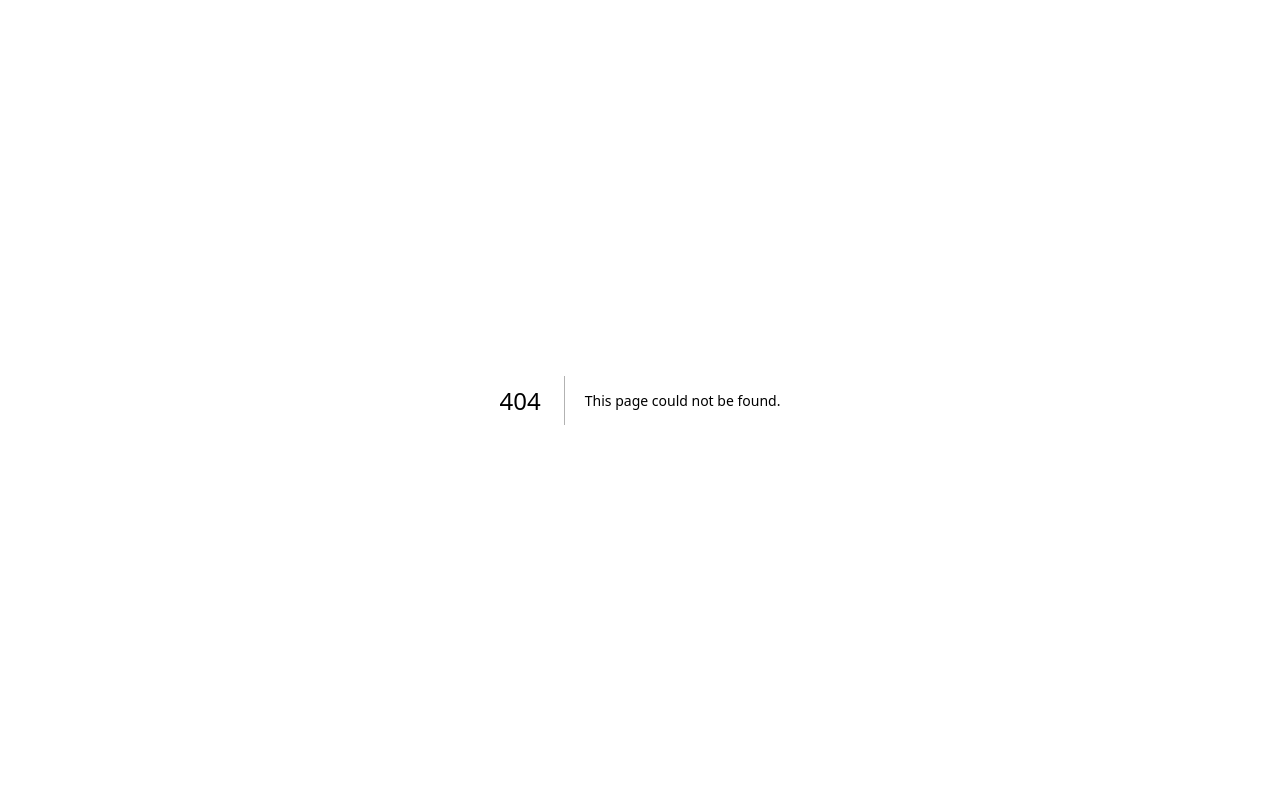
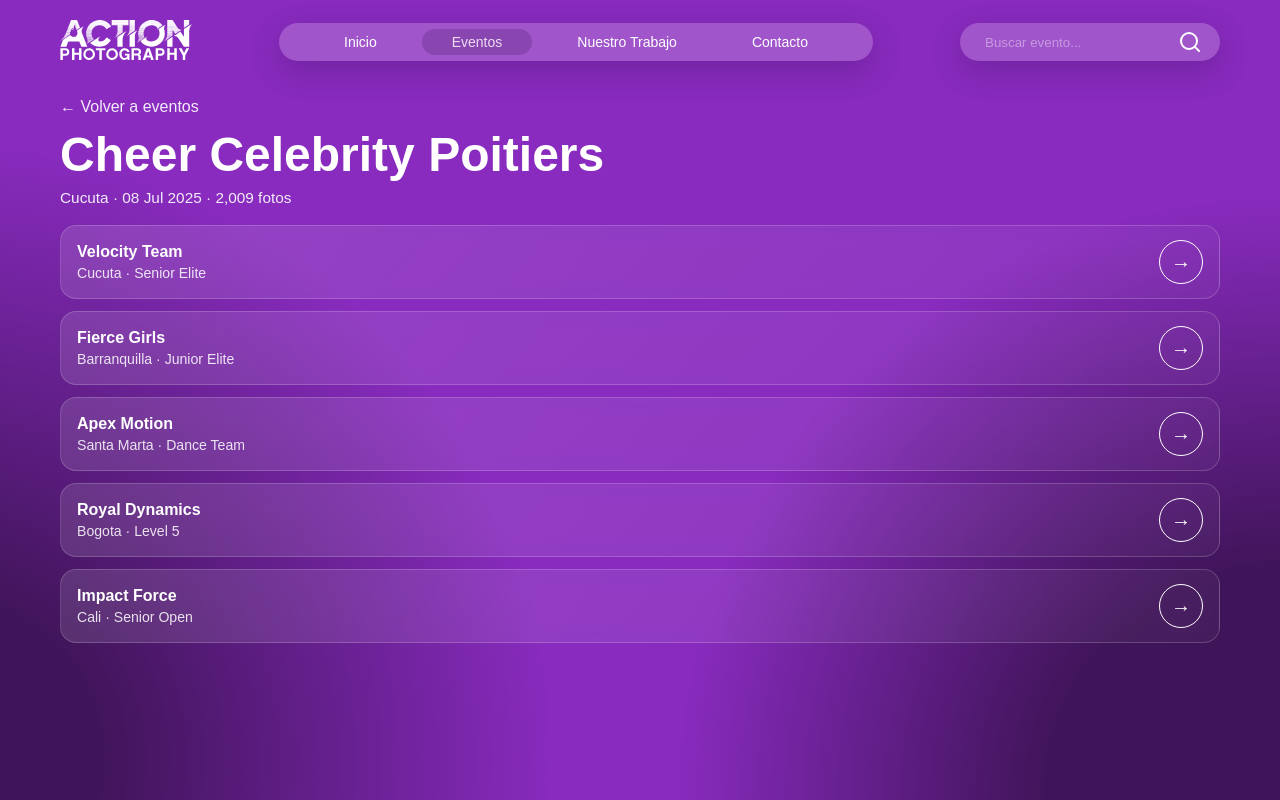
Before and after one commit to JulianaFranco140/action-photography, a Next.js app: page /events/cheer-celebrity-poitiers in a window 1280 px wide. Before the commit this address had no page. Built offline with nearby package versions, Linux system fonts and the light colour scheme.

Commit message:
Pagina de listado de equipos por evento

```diff
--- /dev/null
+++ b/src/app/events/[slug]/page.module.css
@@ -0,0 +1,119 @@
+.page {
+  min-height: 100vh;
+  color: white;
+  background:
+    radial-gradient(circle at -5% 95%, #3f1458 10%, transparent 40%),
+    radial-gradient(circle at 120% 10%, #3f1458 15%, transparent 15%),
+    radial-gradient(circle at 100% 100%, #3f1458 15%, transparent 40%),
+    #882bbe;
+  background-attachment: fixed;
+}
+
+.container {
+  max-width: 1200px;
+  margin: 0 auto;
+  padding: 26px 20px 54px;
+}
+
+.top {
+  margin-top: 8px;
+  margin-bottom: 18px;
+}
+
+.backLink {
+  display: inline-block;
+  color: white;
+  opacity: 0.9;
+  text-decoration: none;
+  margin-bottom: 14px;
+}
+
+.backLink:hover {
+  opacity: 1;
+  text-decoration: underline;
+}
+
+.top h1 {
+  font-size: clamp(2rem, 5vw, 3rem);
+  line-height: 1.06;
+  margin-bottom: 8px;
+}
+
+.top p {
+  font-size: 0.96rem;
+  opacity: 0.9;
+}
+
+.listWrap {
+  margin-top: 10px;
+}
+
+.teamList {
+  list-style: none;
+  margin: 0;
+  padding: 0;
+  display: grid;
+  gap: 12px;
+}
+
+.teamRow {
+  border: 1px solid rgb(255 255 255 / 18%);
+  border-radius: 16px;
+  padding: 14px 16px;
+  display: flex;
+  align-items: center;
+  justify-content: space-between;
+  gap: 14px;
+  background: linear-gradient(130deg, rgb(255 255 255 / 12%) 0%, rgb(255 255 255 / 4%) 100%);
+  backdrop-filter: blur(8px);
+  transition: transform 0.3s ease, box-shadow 0.3s ease;
+}
+
+.teamRow:hover {
+  transform: translateX(-8px);
+  box-shadow: 16px 10px 30px rgb(0 0 0 / 25%);
+}
+
+.teamName {
+  font-weight: 700;
+  font-size: 1rem;
+}
+
+.mainInfo {
+  min-width: 0;
+}
+
+.teamMeta {
+  font-size: 0.88rem;
+  margin-top: 4px;
+  opacity: 0.86;
+}
+
+.actionButton {
+  display: flex;
+  align-items: center;
+  justify-content: center;
+  width: 44px;
+  height: 44px;
+  border: 1px solid white;
+  border-radius: 999px;
+  background: transparent;
+  color: white;
+  font-size: 20px;
+  cursor: pointer;
+  white-space: nowrap;
+  transition: all 0.3s ease;
+}
+
+.teamRow:hover .actionButton {
+  background-color: white;
+  color: #3f1458;
+  transform: scale(1.1);
+}
+
+@media (width <= 900px) {
+  .teamRow {
+    flex-direction: column;
+    align-items: flex-start;
+  }
+}
--- /dev/null
+++ b/src/app/events/[slug]/page.tsx
@@ -0,0 +1,58 @@
+import SiteHeader from "@/components/layout/SiteHeader";
+import { EVENTS, getEventBySlug } from "@/data/events";
+import styles from "./page.module.css";
+import Link from "next/link";
+import { notFound } from "next/navigation";
+
+type EventDetailsPageProps = {
+  params: Promise<{ slug: string }>;
+};
+
+export function generateStaticParams() {
+  return EVENTS.map((event) => ({ slug: event.slug }));
+}
+
+export default async function EventDetailsPage({ params }: EventDetailsPageProps) {
+  const { slug } = await params;
+  const event = getEventBySlug(slug);
+
+  if (!event) {
+    notFound();
+  }
+
+  return (
+    <div className={styles.page}>
+      <SiteHeader active="eventos" />
+
+      <main className={styles.container}>
+        <section className={styles.top}>
+          <Link href="/events" className={styles.backLink}>
+            ← Volver a eventos
+          </Link>
+          <h1>{event.name}</h1>
+          <p>
+            {event.city} · {event.date} · {event.photos}
+          </p>
+        </section>
+
+        <section className={styles.listWrap}>
+          <ul className={styles.teamList}>
+            {event.teams.map((team) => (
+              <li className={styles.teamRow} key={team.name}>
+                <div className={styles.mainInfo}>
+                  <p className={styles.teamName}>{team.name}</p>
+                  <p className={styles.teamMeta}>
+                    {team.city} · {team.category}
+                  </p>
+                </div>
+                <button type="button" className={styles.actionButton} aria-label={`Ver equipo ${team.name}`}>
+                  →
+                </button>
+              </li>
+            ))}
+          </ul>
+        </section>
+      </main>
+    </div>
+  );
+}
--- /dev/null
+++ b/src/data/events.ts
@@ -0,0 +1,113 @@
+export type EventTeam = {
+  name: string;
+  city: string;
+  category: string;
+  athletes: number;
+};
+
+export type EventItem = {
+  slug: string;
+  city: string;
+  name: string;
+  date: string;
+  image: string;
+  photos: string;
+  teams: EventTeam[];
+};
+
+export const EVENTS: EventItem[] = [
+  {
+    slug: "world-of-dance-2025",
+    city: "Medellin",
+    name: "World of Dance 2025",
+    date: "15 Jun 2025",
+    image: "/event1.png",
+    photos: "2,140 fotos",
+    teams: [
+      { name: "Action Storm", city: "Medellin", category: "Senior Elite", athletes: 22 },
+      { name: "Diamond Flyers", city: "Bogota", category: "Junior Advanced", athletes: 18 },
+      { name: "Skyline Crew", city: "Cali", category: "Open Hip Hop", athletes: 14 },
+      { name: "Titans Spirit", city: "Pereira", category: "Senior Elite", athletes: 20 },
+      { name: "Nova All Stars", city: "Bucaramanga", category: "Level 4", athletes: 16 },
+    ],
+  },
+  {
+    slug: "masters-super-cheer",
+    city: "Cali",
+    name: "Masters Super Cheer",
+    date: "29 Jun 2025",
+    image: "/event2.png",
+    photos: "1,822 fotos",
+    teams: [
+      { name: "Phoenix Cheer", city: "Cali", category: "Senior Coed", athletes: 24 },
+      { name: "Golden Vipers", city: "Manizales", category: "Junior Elite", athletes: 17 },
+      { name: "Urban Rockets", city: "Bogota", category: "Pom Team", athletes: 15 },
+      { name: "Legacy Squad", city: "Medellin", category: "Senior Coed", athletes: 21 },
+      { name: "Twisters", city: "Armenia", category: "Level 3", athletes: 14 },
+    ],
+  },
+  {
+    slug: "cheer-celebrity-poitiers",
+    city: "Cucuta",
+    name: "Cheer Celebrity Poitiers",
+    date: "08 Jul 2025",
+    image: "/event3.png",
+    photos: "2,009 fotos",
+    teams: [
+      { name: "Velocity Team", city: "Cucuta", category: "Senior Elite", athletes: 23 },
+      { name: "Fierce Girls", city: "Barranquilla", category: "Junior Elite", athletes: 16 },
+      { name: "Apex Motion", city: "Santa Marta", category: "Dance Team", athletes: 13 },
+      { name: "Royal Dynamics", city: "Bogota", category: "Level 5", athletes: 19 },
+      { name: "Impact Force", city: "Cali", category: "Senior Open", athletes: 18 },
+    ],
+  },
+  {
+    slug: "elite-nationals",
+    city: "Bogota",
+    name: "Elite Nationals",
+    date: "20 Jul 2025",
+    image: "/event1.png",
+    photos: "1,566 fotos",
+    teams: [
+      { name: "Power District", city: "Bogota", category: "Senior Coed", athletes: 22 },
+      { name: "Dream Flyers", city: "Medellin", category: "Level 4", athletes: 17 },
+      { name: "Rhythm Up", city: "Ibague", category: "Dance Team", athletes: 15 },
+      { name: "Stellar Crew", city: "Cucuta", category: "Junior Advanced", athletes: 16 },
+      { name: "Spark Queens", city: "Cali", category: "Pom Team", athletes: 14 },
+    ],
+  },
+  {
+    slug: "summer-spirit-open",
+    city: "Barranquilla",
+    name: "Summer Spirit Open",
+    date: "03 Ago 2025",
+    image: "/event2.png",
+    photos: "2,342 fotos",
+    teams: [
+      { name: "Caribbean Vibe", city: "Barranquilla", category: "Senior Open", athletes: 19 },
+      { name: "North Stars", city: "Santa Marta", category: "Junior Elite", athletes: 16 },
+      { name: "Pulse Crew", city: "Medellin", category: "Hip Hop", athletes: 14 },
+      { name: "Sky Attack", city: "Valledupar", category: "Level 3", athletes: 15 },
+      { name: "Blue Phoenix", city: "Bogota", category: "Senior Coed", athletes: 20 },
+    ],
+  },
+  {
+    slug: "power-stunt-festival",
+    city: "Bucaramanga",
+    name: "Power Stunt Festival",
+    date: "16 Ago 2025",
+    image: "/event3.png",
+    photos: "1,438 fotos",
+    teams: [
+      { name: "Stunt Factory", city: "Bucaramanga", category: "Partner Stunt", athletes: 12 },
+      { name: "Gravity Team", city: "Cali", category: "Level 4", athletes: 16 },
+      { name: "Core Motion", city: "Medellin", category: "Senior Open", athletes: 18 },
+      { name: "Thunder Squad", city: "Bogota", category: "Junior Advanced", athletes: 15 },
+      { name: "Wild Tigers", city: "Cucuta", category: "Level 3", athletes: 14 },
+    ],
+  },
+];
+
+export function getEventBySlug(slug: string) {
+  return EVENTS.find((event) => event.slug === slug);
+}
```
Also changed, not shown: src/app/events/page.module.css (+6 -2 lines), src/app/events/page.tsx (+6 -47 lines).
